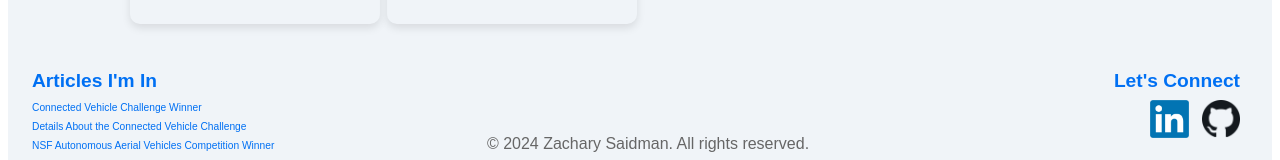
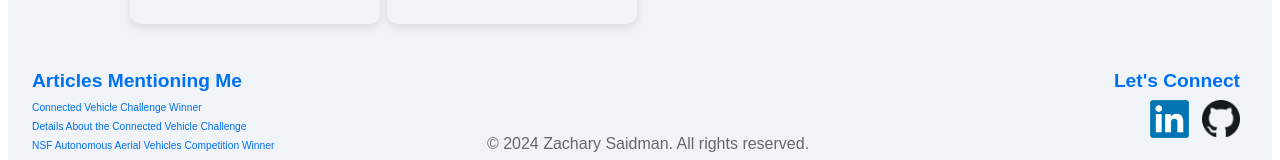
Before and after one commit to ZackSaidman/meet-zack, a Next.js app: page / in a window 1280 px wide. Shown: the part 631-791 px from the top of the page. Built offline with nearby package versions, Linux system fonts and the light colour scheme; grey boxes are pictures that could not be loaded.

Commit message:
Reword Articles on Main Page

```diff
--- a/app/page.tsx
+++ b/app/page.tsx
@@ -128,7 +128,7 @@ const Home: React.FC = () => {
       </main>
       <footer style={{ fontSize: '0.8vw', color: '#666', position: 'absolute', bottom: 0, width: '100%', display: 'flex', justifyContent: 'space-between', padding: '2vh', backgroundColor: '#f0f4f8', boxSizing: 'border-box' }}>
         <section style={{ textAlign: 'left' }}>
-          <h2 style={{ fontSize: '1.5vw', color: '#0070f3', marginBottom: '1vh' }}>Articles I'm In</h2>
+          <h2 style={{ fontSize: '1.5vw', color: '#0070f3', marginBottom: '1vh' }}>Articles Mentioning Me</h2>
           <ul style={{ listStyleType: 'none', padding: '0', color: '#333' }}>
             {articles.map((article) => (
               <li key={article.title} style={{ marginBottom: '1vh' }}>
```
